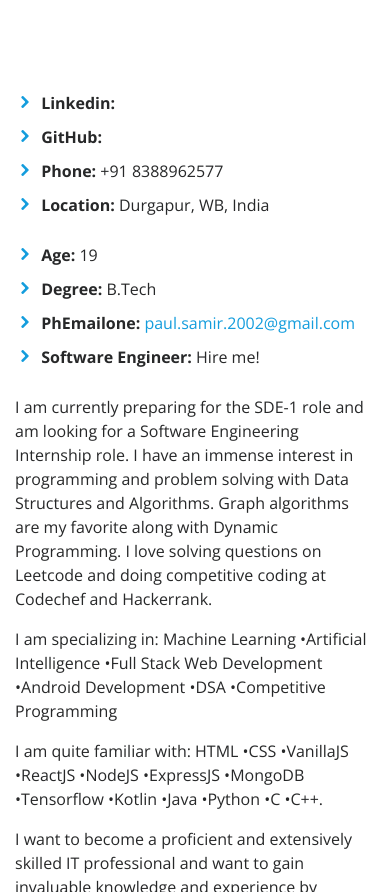
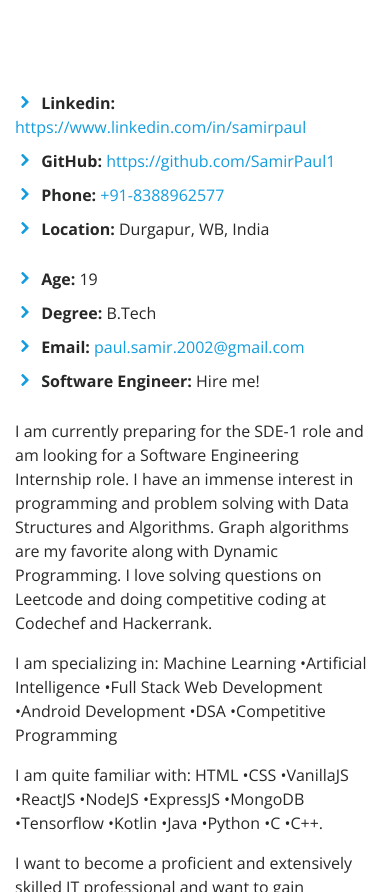
Before and after one commit to SamirPaul1/SamirPaul1.github.io, a plain HTML site: page index.html in a window 390 px wide. Shown: the part 1057-1949 px from the top of the page. Drawn offline with nearby package versions, Linux system fonts and the light colour scheme.

Commit message:
phone number added

```diff
--- a/index.html
+++ b/index.html
@@ -95,9 +95,11 @@
             <div class="row">
               <div class="col-lg-6">
                 <ul>
-                  <li><i class="icofont-rounded-right"></i> <strong>Linkedin:</strong> <https://www.linkedin.com/in/samirpaul> </li>
-                  <li><i class="icofont-rounded-right"></i> <strong>GitHub:</strong> <https://github.com/SamirPaul1> </li>
-                  <li><i class="icofont-rounded-right"></i> <strong>Phone:</strong> +91 8388962577</li>
+                  <li><i class="icofont-rounded-right"></i> <strong>Linkedin:</strong>
+<a href="https://www.linkedin.com/in/samirpaul">https://www.linkedin.com/in/samirpaul</a>
+ </li>
+                  <li><i class="icofont-rounded-right"></i> <strong>GitHub:</strong> <a href="https://github.com/SamirPaul1">https://github.com/SamirPaul1</a> </li>
+                  <li><i class="icofont-rounded-right"></i> <strong>Phone:</strong> <a href="tel:+918388962577"> +91-8388962577</a> </li>
                   <li><i class="icofont-rounded-right"></i> <strong>Location:</strong> Durgapur, WB, India</li>
                 </ul>
               </div>
@@ -105,7 +107,7 @@
                 <ul>
                   <li><i class="icofont-rounded-right"></i> <strong>Age:</strong> 19</li>
                   <li><i class="icofont-rounded-right"></i> <strong>Degree:</strong> B.Tech</li>
-                  <li><i class="icofont-rounded-right"></i> <strong>PhEmailone:</strong>
+                  <li><i class="icofont-rounded-right"></i> <strong>Email:</strong>
 <a href="mailto:paul.samir.2002@gmail.com">paul.samir.2002@gmail.com</a>
  </li>
                   <li><i class="icofont-rounded-right"></i> <strong>Software Engineer:</strong> Hire me!</li>
```
